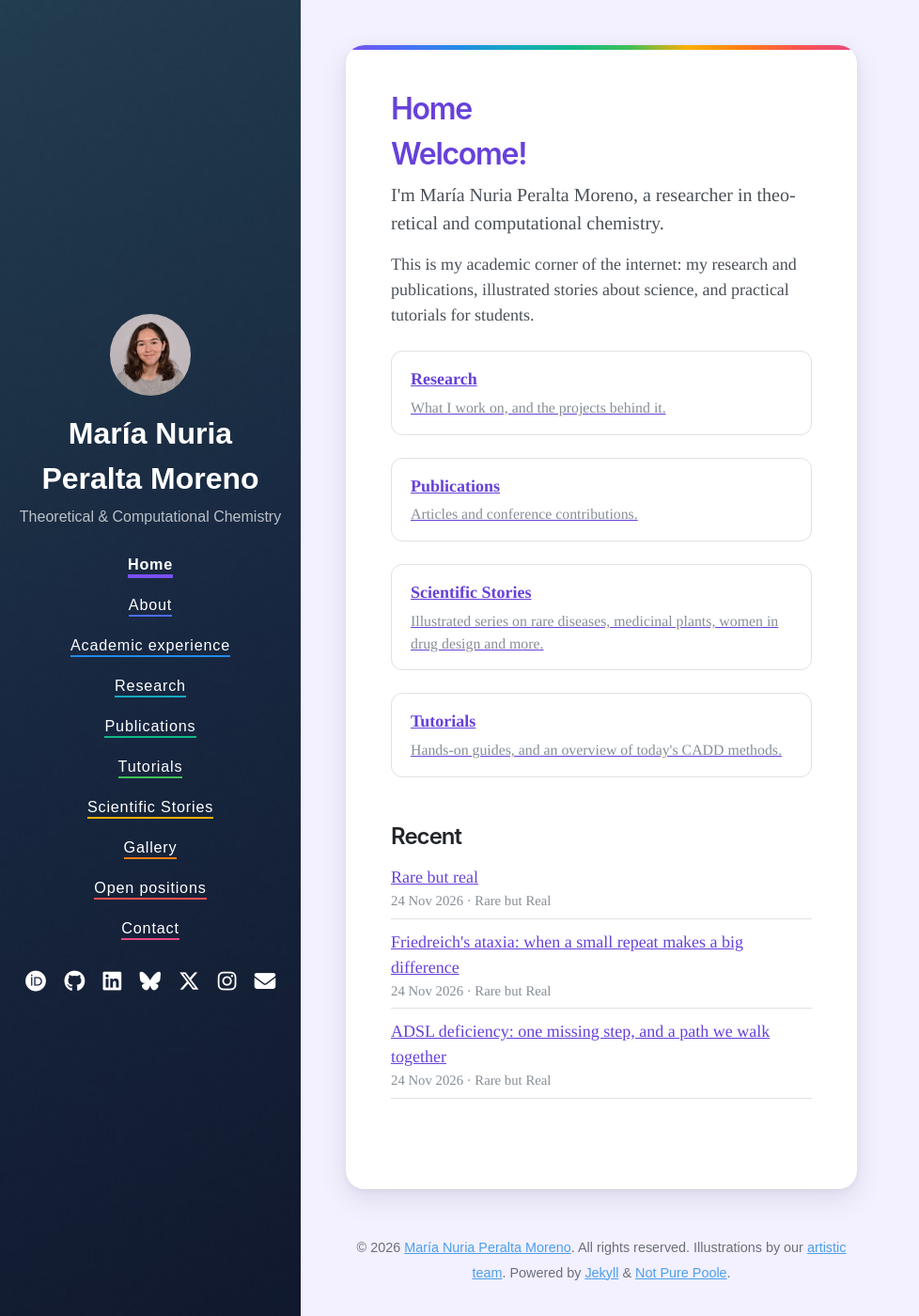
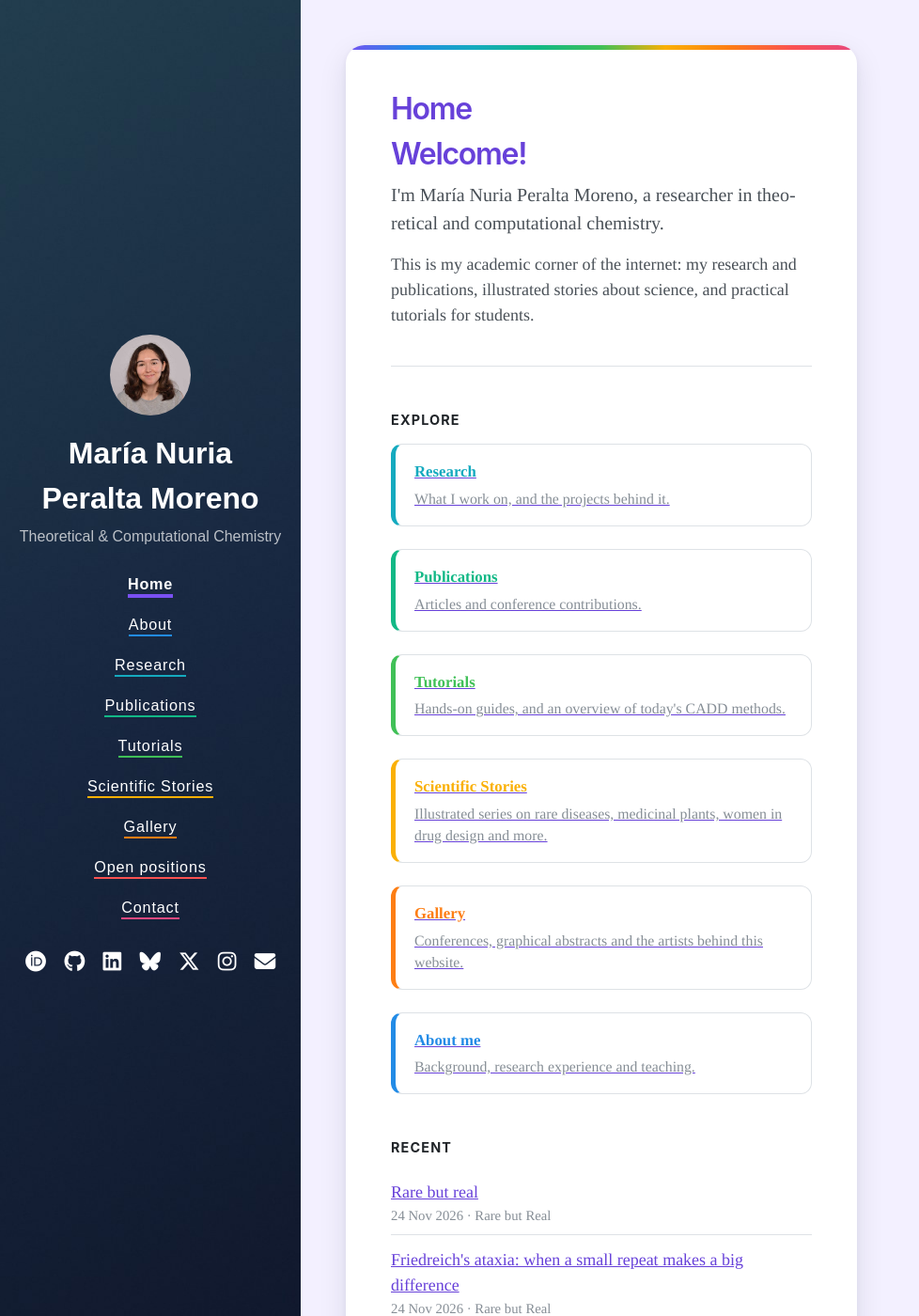
Before and after one commit to Peralta-Moreno-MN/peralta-moreno-mn.github.io, a Jekyll site: the page built from index.html, in a window 1280 px wide and 1400 px high. Shown: the whole window at 94% size, without its empty margins (0-978 px from the left). Built offline with Jekyll 4.4.1, drawn with Linux system fonts in a browser that asks for light colours; nearby versions of some CDN libraries.

Commit message:
Merge academic experience into About; clearer home page with coloured section cards

```diff
--- a/_data/navigation.yml
+++ b/_data/navigation.yml
@@ -7,9 +7,6 @@
 - title: About
   url: /about/
   accent: about
-- title: Academic experience
-  url: /experience/
-  accent: experience
 - title: Research
   url: /research/
   accent: research
--- a/_includes/accent.html
+++ b/_includes/accent.html
@@ -7,7 +7,6 @@
 {%- unless accent -%}
   {%- assign accent = "home" -%}
   {%- if page.url contains "/about/" -%}{%- assign accent = "about" -%}
-  {%- elsif page.url contains "/experience/" -%}{%- assign accent = "experience" -%}
   {%- elsif page.url contains "/research/" -%}{%- assign accent = "research" -%}
   {%- elsif page.url contains "/publications/" -%}{%- assign accent = "publications" -%}
   {%- elsif page.url contains "/tutorials/" or page.categories contains "tutorials" -%}{%- assign accent = "tutorials" -%}
--- a/_sass/_custom.scss
+++ b/_sass/_custom.scss
@@ -161,8 +161,7 @@
 
 $accents: (
   home:         (#7950f2, #6741d9, #f3f0ff),
-  about:        (#4c6ef5, #3b5bdb, #edf2ff),
-  experience:   (#228be6, #1971c2, #e7f5ff),
+  about:        (#228be6, #1971c2, #e7f5ff),
   research:     (#15aabf, #0c8599, #e3fafc),
   publications: (#12b886, #087f5b, #e6fcf5),
   tutorials:    (#40c057, #2b8a3e, #ebfbee),
@@ -183,7 +182,7 @@ $accents: (
   }
 }
 
-$rainbow: linear-gradient(90deg, #7950f2, #4c6ef5, #228be6, #15aabf, #12b886, #40c057, #fab005, #fd7e14, #fa5252, #e64980);
+$rainbow: linear-gradient(90deg, #7950f2, #228be6, #15aabf, #12b886, #40c057, #fab005, #fd7e14, #fa5252, #e64980);
 
 :root {
   --panel-bg: #fff;
@@ -485,19 +484,34 @@ body {
 }
 
 // ----- Home page -----
+.home-hero {
+  padding-bottom: var(--spacer-2);
+  border-bottom: 1px solid var(--border-color);
+}
+
+.home-heading {
+  margin-top: var(--spacer-3);
+  margin-bottom: var(--spacer);
+  font-size: .9rem;
+  font-weight: 700;
+  letter-spacing: .08em;
+  text-transform: uppercase;
+  color: var(--gray-600);
+}
+
 .home-cards {
   display: grid;
-  grid-template-columns: repeat(auto-fit, minmax(230px, 1fr));
+  grid-template-columns: repeat(auto-fit, minmax(240px, 1fr));
   gap: var(--spacer-2);
-  margin: var(--spacer-2) 0 var(--spacer-3);
 }
 
 .home-card {
   display: flex;
   flex-direction: column;
-  gap: .3rem;
+  gap: .35rem;
   padding: 1rem 1.25rem;
   border: 1px solid var(--border-color);
+  border-left: 5px solid var(--nav-accent, var(--accent));
   border-radius: calc(var(--border-radius) * 3);
   color: inherit;
   transition: transform .15s ease, box-shadow .15s ease;
@@ -510,11 +524,13 @@ body {
   }
 
   strong {
-    color: var(--accent-text);
+    color: var(--nav-accent, var(--accent-text));
+    font-size: 1.05rem;
   }
 
   span {
     font-size: 88%;
+    line-height: 1.45;
     color: var(--gray-600);
   }
 }
@@ -522,10 +538,15 @@ body {
 .home-recent {
   list-style: none;
   padding-left: 0;
+  margin-bottom: 0;
 
   li {
-    padding: .45rem 0;
+    padding: .55rem 0;
     border-bottom: 1px solid var(--border-color);
+
+    &:last-child {
+      border-bottom: 0;
+    }
   }
 }
 
--- a/index.html
+++ b/index.html
@@ -3,39 +3,49 @@ layout: page
 title: Home
 ---
 
-<h1 class="page-title">Welcome!</h1>
+<div class="home-hero">
+  <h1 class="page-title">Welcome!</h1>
+  <p class="lead">
+    I'm María Nuria Peralta Moreno, a researcher in theoretical and computational chemistry.
+  </p>
+  <p>
+    This is my academic corner of the internet: my research and publications, illustrated
+    stories about science, and practical tutorials for students.
+  </p>
+</div>
 
-<p class="lead">
-  I'm María Nuria Peralta Moreno, a researcher in theoretical and computational chemistry.
-</p>
-
-<p>
-  This is my academic corner of the internet: my research and publications, illustrated stories
-  about science, and practical tutorials for students.
-</p>
+<h2 class="home-heading">Explore</h2>
 
 <div class="home-cards">
-  <a class="home-card" href="{{ '/research/' | relative_url }}">
+  <a class="home-card nav-research" href="{{ '/research/' | relative_url }}">
     <strong>Research</strong>
     <span>What I work on, and the projects behind it.</span>
   </a>
-  <a class="home-card" href="{{ '/publications/' | relative_url }}">
+  <a class="home-card nav-publications" href="{{ '/publications/' | relative_url }}">
     <strong>Publications</strong>
     <span>Articles and conference contributions.</span>
   </a>
-  <a class="home-card" href="{{ '/stories/' | relative_url }}">
+  <a class="home-card nav-tutorials" href="{{ '/tutorials/' | relative_url }}">
+    <strong>Tutorials</strong>
+    <span>Hands-on guides, and an overview of today's CADD methods.</span>
+  </a>
+  <a class="home-card nav-stories" href="{{ '/stories/' | relative_url }}">
     <strong>Scientific Stories</strong>
     <span>Illustrated series on rare diseases, medicinal plants, women in drug design and more.</span>
   </a>
-  <a class="home-card" href="{{ '/tutorials/' | relative_url }}">
-    <strong>Tutorials</strong>
-    <span>Hands-on guides, and an overview of today's CADD methods.</span>
+  <a class="home-card nav-gallery" href="{{ '/gallery/' | relative_url }}">
+    <strong>Gallery</strong>
+    <span>Conferences, graphical abstracts and the artists behind this website.</span>
+  </a>
+  <a class="home-card nav-about" href="{{ '/about/' | relative_url }}">
+    <strong>About me</strong>
+    <span>Background, research experience and teaching.</span>
   </a>
 </div>
 
 {%- assign recent = site.posts | slice: 0, 3 -%}
 {%- if recent.size > 0 %}
-<h2>Recent</h2>
+<h2 class="home-heading">Recent</h2>
 
 <ul class="home-recent">
   {%- for post in recent -%}
```
Also changed, not shown: _notes/editing-guide.md (+1 -1 lines), pages/about.md (+51 -3 lines), pages/experience.md (deleted, +0 -55 lines).
